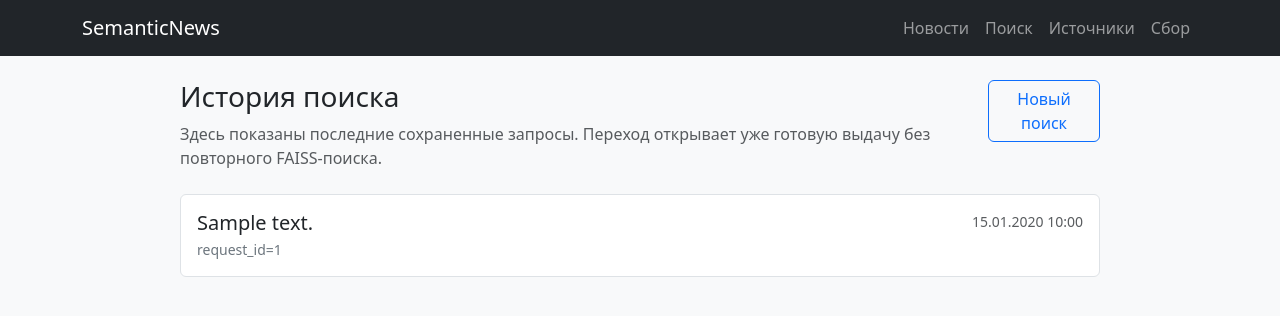
After one commit to svn-re7/SemanticNews, a Flask app: page /search/history in a window 1280 px wide. The commit adds this page. Shown: the top 316 px of the page. Run offline with Flask 3, Linux system fonts and the light colour scheme; tables that the repository leaves empty hold one stand-in row (values such as "Sample post").

Commit message:
Add search history page

```diff
--- a/project/app/controllers/search_controller.py
+++ b/project/app/controllers/search_controller.py
@@ -48,3 +48,11 @@ def saved_search_results(request_id: int):
         search_result=search_result,
         error_message=None,
     )
+
+
+@search_bp.get("/history")
+def search_history():
+    """Показать историю поисковых запросов с переходом к сохраненным результатам."""
+    # История не запускает embedding и FAISS: она читает только таблицу Request.
+    history_items = SearchService().get_search_history(limit=50)
+    return render_template("search/history.html", history_items=history_items)
--- a/project/app/models/dto.py
+++ b/project/app/models/dto.py
@@ -139,6 +139,18 @@ class SearchResponseDTO:
 
 
 @dataclass(slots=True)
+class SearchHistoryItemDTO:
+    """Одна строка истории поисковых запросов для UI."""
+
+    # Идентификатор сохраненного поискового запроса.
+    request_id: int
+    # Текст запроса, который вводил пользователь.
+    query_text: str
+    # Время выполнения запроса.
+    executed_at: datetime
+
+
+@dataclass(slots=True)
 class SearchResultCreateDTO:
     """Готовые данные для создания записи SearchResult в базе данных."""
 
--- a/project/app/services/search_service.py
+++ b/project/app/services/search_service.py
@@ -9,6 +9,7 @@ import numpy as np
 
 from app.config import Config
 from app.models.dto import (
+    SearchHistoryItemDTO,
     SearchQueryDTO,
     SearchResponseDTO,
     SearchResultCreateDTO,
@@ -125,6 +126,22 @@ class SearchService:
             query_text=request.query_text,
             items=items,
         )
+
+    def get_search_history(self, limit: int = 50) -> list[SearchHistoryItemDTO]:
+        """Вернуть последние поисковые запросы для страницы истории."""
+        if limit <= 0:
+            raise ValueError("Количество запросов в истории должно быть положительным.")
+
+        # История строится только по таблице Request: сами результаты уже открываются отдельным route по request_id.
+        requests = self.request_repository.list_requests(limit=limit)
+        return [
+            SearchHistoryItemDTO(
+                request_id=saved_request.id,
+                query_text=saved_request.query_text,
+                executed_at=saved_request.executed_at,
+            )
+            for saved_request in requests
+        ]
 
     def _read_index(self):
         """Прочитать FAISS-индекс с диска."""
--- /dev/null
+++ b/project/app/templates/search/history.html
@@ -0,0 +1,38 @@
+{% extends "base.html" %}
+
+{% block title %}История поиска - SemanticNews{% endblock %}
+
+{% block content %}
+<section class="mx-auto" style="max-width: 920px;">
+    <div class="d-flex align-items-start justify-content-between gap-3 mb-4">
+        <div>
+            <h1 class="h3 mb-2">История поиска</h1>
+            <p class="text-muted mb-0">
+                Здесь показаны последние сохраненные запросы. Переход открывает уже готовую выдачу без повторного FAISS-поиска.
+            </p>
+        </div>
+        <a class="btn btn-outline-primary" href="{{ url_for('search.search_page') }}">Новый поиск</a>
+    </div>
+
+    {% if history_items %}
+        <div class="list-group">
+            {% for item in history_items %}
+                <a
+                    class="list-group-item list-group-item-action py-3"
+                    href="{{ url_for('search.saved_search_results', request_id=item.request_id) }}"
+                >
+                    <div class="d-flex w-100 justify-content-between gap-3">
+                        <h2 class="h5 mb-1">{{ item.query_text }}</h2>
+                        <small class="text-muted text-nowrap">{{ item.executed_at.strftime("%d.%m.%Y %H:%M") }}</small>
+                    </div>
+                    <div class="text-secondary small">request_id={{ item.request_id }}</div>
+                </a>
+            {% endfor %}
+        </div>
+    {% else %}
+        <div class="alert alert-secondary">
+            История пока пустая. Выполните первый поиск, чтобы здесь появился сохраненный запрос.
+        </div>
+    {% endif %}
+</section>
+{% endblock %}
```
Also changed, not shown: project/app/templates/search/index.html (+9 -6 lines), tests/test_search_controller.py (+36 -1 lines), tests/test_search_service.py (+39 -1 lines).
